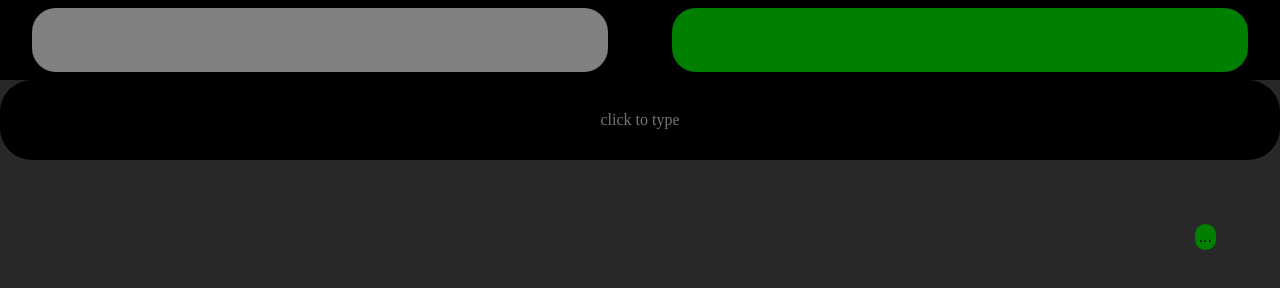
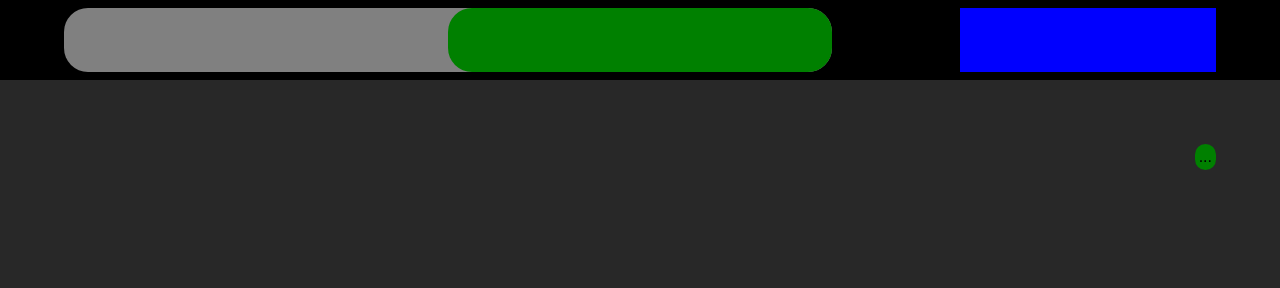
Before and after one commit to Lepreee/Panic-Chat, a plain HTML site: page testing.html in a window 1280 px wide. Drawn offline with Linux system fonts and the light colour scheme.

Commit message:
Update testing.html

```diff
--- a/testing.html
+++ b/testing.html
@@ -7,11 +7,9 @@
 body{
     margin: 0;
     padding: 0;
-    /* overflow: hidden; */
 }
 header{
     width: 100vw;
-    /* height: 10vh; */
     height: calc(var(--vh, 1vh) * 10);
     background-color: black;
     position: sticky;
@@ -20,25 +18,33 @@ header{
     align-items: center;
     justify-content: space-around;
 }
-.user{
-    width: 45%;
+.user-select{
+    width: 60%;
     height: 80%;
     background-color: gray;
     border-radius: 1.5rem;
 }
-.selected{
+.pointer{
+    width: 50%;
+    height: 100%;
     background-color: green;
+    border-radius: 1.5rem;
+    float: right;
+}
+.open-keyboard{
+    width: 20%;
+    height: 80%;
+    background-color: blue;
 }
 main{
     width: 100vw;
-    min-height: calc(var(--vh, 1vh) * 80);
+    min-height: calc(var(--vh, 1vh) * 90);
     background-color: rgb(40, 40, 40);
 }
 .chat-container{
     box-sizing: border-box;
     padding: 5% 0%;
     width: 100%;
-    /* height: 100%; */
     display: flex;
     flex-direction: column;
     gap: 0.25rem;
@@ -56,25 +62,9 @@ main{
     align-self: flex-end;
     font-family: Arial, Helvetica, sans-serif;
 }
-footer{
-    width: 100vw;
-    height: calc(var(--vh, 1vh) * 10);
-    background-color: rgb(40, 40, 40);
-    position: sticky;
-    top: calc(var(--vh, 1vh) * 10);
-}
-.text-container{
-    width: 100%;
-    height: 100%;
-    background-color: black;
-    border-radius: 2rem;
-    display: flex;
-    justify-content: center;
-    align-items: center;
-}
-.text-container input{
+input{
     all: unset;
-    width: 100%;
+    width: 0%;
     height: 100%;
     text-align: center;
     border-radius: 2rem;
@@ -84,14 +74,13 @@ footer{
     </head>
     <body>
         <header>
-            <div class="user person1" onclick="userSelectHandler(event)"></div>
-            <div class="user person2 selected" onclick="userSelectHandler(event)"></div>
-        </header>
-        <footer>
-            <div class="text-container">
+            <div class="user-select" onclick="userSelectHandler(event)">
+                <div class="pointer"></div>
+            </div>
+            <div class="open-keyboard" onclick="openKeyboard()">
                 <input type="text" placeholder="click to type">
             </div>
-        </footer>
+        </header>
         <main>
             <div class="chat-container">
                 <div class="chats">...</div>
@@ -105,21 +94,18 @@ let vh = window.innerHeight * 0.01
 document.documentElement.style.setProperty("--vh", vh + "px")
 
 
-let userSelected = document.querySelector(".selected")
-let users = document.getElementsByClassName("user")
+let userSelector = document.querySelector(".user-select")
 let chatContainer = document.getElementsByClassName("chat-container")[0]
-let chatWrap = document.getElementsByClassName("chatWrap")[0]
 let chats = document.getElementsByClassName("chats")
 let input = document.getElementsByTagName("input")
 
 let lastChat = chats[chats.length - 1]
 let person = 2
 function userSelectHandler(e){
-    userSelected.classList.remove("selected")
-    e.target.classList.add("selected")
-    userSelected = document.querySelector(".selected")
-    if(e.target.classList[1] === 'person1'){person = 1}else{person = 2}
-
+    let side = e.target.style.float
+    if(side === "left"){e.target.style.float = "right"}
+    else{e.target.style.float = "left"}
+    userSelectUpdate(e.target)
     lastChat = chats[chats.length - 1]
     if(person === 1){
         lastChat.style.alignSelf = "flex-start"
@@ -127,6 +113,12 @@ function userSelectHandler(e){
         lastChat.style.alignSelf = "flex-end"
     }
     input[0].focus()
+}
+function openKeyboard(){
+    input[0].focus()
+}
+function userSelectUpdate(element){
+    if(element.style.float === "left"){person = 1}else{person = 2}
 }
 
 function enterHandler(input){
@@ -147,23 +139,12 @@ document.addEventListener("keydown", e => {
     }
     if(e.key === "Tab"){
         e.preventDefault()
-        if(userSelected.classList[1] === "person1"){
-            userSelected.classList.remove("selected")
-            users[1].classList.add("selected")
-            userSelected = users[1]
-            lastChat.style.alignSelf = "flex-end"
-        } else {
-            userSelected.classList.remove("selected")
-            users[0].classList.add("selected")
-            userSelected = users[0]
-            lastChat.style.alignSelf = "flex-start"
-        }
+        userSelectUpdate(userSelector)
+        userSelectHandler(userSelector)
     }
 })
 input[0].addEventListener("input", e =>{
-
     lastChat.innerHTML = e.target.value
-
     if(e.target.value.trim() === ""){
         e.target.value = e.target.value.trim()
         lastChat.innerHTML = "..."
```
